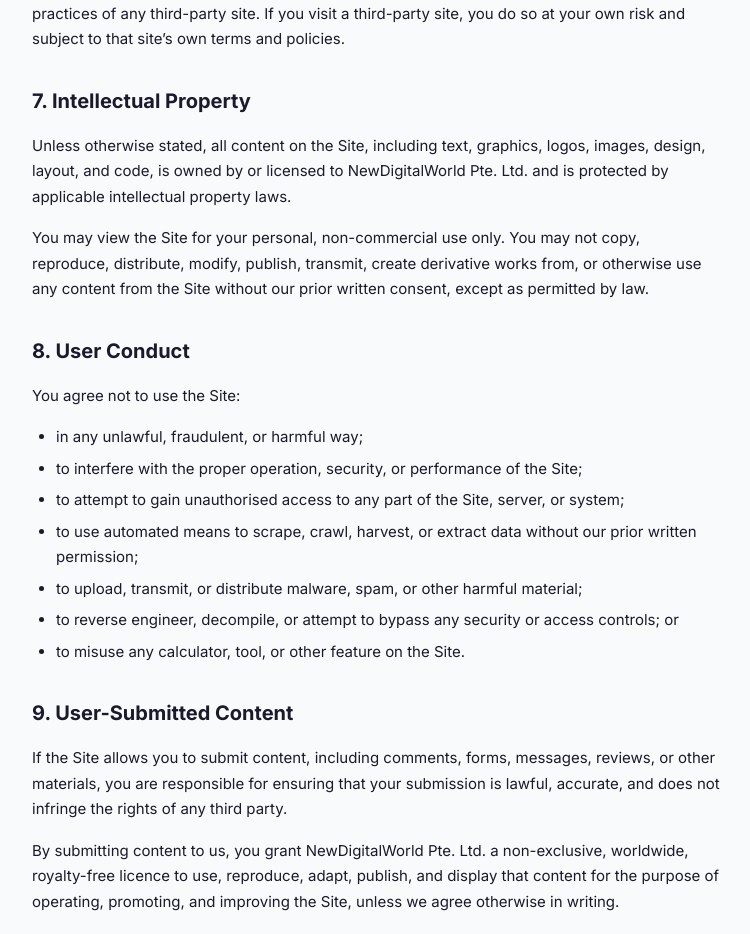
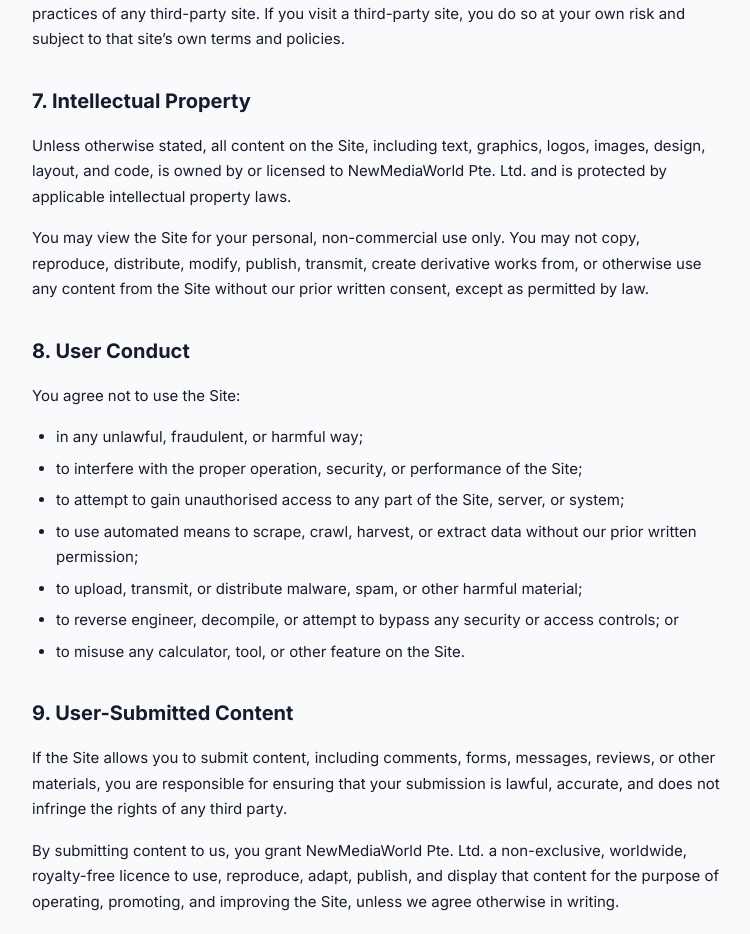
Before and after one commit to dubaiexpat/expatautoadviser, a React (Vite) app: page /terms in a window 1280 px wide. Shown: the part 1660-2594 px from the top of the page, without its empty margins (384-1134 px from the left). Built offline with nearby package versions, Linux system fonts and the light colour scheme; a web font is replaced by a local one.

Commit message:
Rebrand legal pages from NewDigitalWorld to NewMediaWorld Pte. Ltd.
Update company name across Terms, Privacy, Cookies, and Affiliate
Disclosure pages to reflect the new trading name.

Co-Authored-By: Claude Opus 4.6 <noreply@anthropic.com>

```diff
--- a/src/pages/legal/AffiliateDisclosure.jsx
+++ b/src/pages/legal/AffiliateDisclosure.jsx
@@ -59,7 +59,7 @@ export default function AffiliateDisclosure() {
           If you have any questions about this disclosure or our affiliate relationships, please contact us at:
         </p>
         <p style={s.p}>
-          NewDigitalWorld Pte. Ltd.<br />
+          NewMediaWorld Pte. Ltd.<br />
           Email: <a href="mailto:partnerships@expatautoadviser.com" style={{ color: '#e63946' }}>partnerships@expatautoadviser.com</a>
         </p>
       </div>
--- a/src/pages/legal/Cookies.jsx
+++ b/src/pages/legal/Cookies.jsx
@@ -31,7 +31,7 @@ export default function Cookies() {
 
         <h2 style={s.h2}>2. Who We Are</h2>
         <p style={s.p}>
-          ExpatAutoAdviser (<a href="https://www.expatautoadviser.com" style={{ color: '#e63946' }}>www.expatautoadviser.com</a>) is operated by NewDigitalWorld Pte. Ltd., a company incorporated in Singapore.
+          ExpatAutoAdviser (<a href="https://www.expatautoadviser.com" style={{ color: '#e63946' }}>www.expatautoadviser.com</a>) is operated by NewMediaWorld Pte. Ltd., a company incorporated in Singapore.
         </p>
 
         <h2 style={s.h2}>3. How We Use Cookies</h2>
@@ -118,7 +118,7 @@ export default function Cookies() {
           If you have questions about this Cookie Policy or wish to exercise your data rights, please contact us at:
         </p>
         <p style={s.p}>
-          NewDigitalWorld Pte. Ltd.<br />
+          NewMediaWorld Pte. Ltd.<br />
           Email: <a href="mailto:partnerships@expatautoadviser.com" style={{ color: '#e63946' }}>partnerships@expatautoadviser.com</a>
         </p>
         <p style={s.p}>
--- a/src/pages/legal/Privacy.jsx
+++ b/src/pages/legal/Privacy.jsx
@@ -28,7 +28,7 @@ export default function Privacy() {
 
         <h2 style={s.h2}>1. Who We Are</h2>
         <p style={s.p}>
-          ExpatAutoAdviser is operated by <strong>NewDigitalWorld Pte. Ltd.</strong>, a company incorporated in Singapore.
+          ExpatAutoAdviser is operated by <strong>NewMediaWorld Pte. Ltd.</strong>, a company incorporated in Singapore.
         </p>
         <table style={s.table}>
           <tbody>
@@ -36,7 +36,7 @@ export default function Privacy() {
           </tbody>
         </table>
         <p style={s.p}>
-          For the purposes of the PDPA and PDPO, NewDigitalWorld Pte. Ltd. is the organisation responsible for the collection, use, and disclosure of your personal data through this site.
+          For the purposes of the PDPA and PDPO, NewMediaWorld Pte. Ltd. is the organisation responsible for the collection, use, and disclosure of your personal data through this site.
         </p>
 
         <h2 style={s.h2}>2. What Personal Data We Collect</h2>
--- a/src/pages/legal/Terms.jsx
+++ b/src/pages/legal/Terms.jsx
@@ -18,7 +18,7 @@ export default function Terms() {
         <p style={s.date}>Last updated: 4 April 2026</p>
 
         <p style={s.p}>
-          These Terms of Use apply to the website <a href="https://www.expatautoadviser.com" style={{ color: '#e63946' }}>www.expatautoadviser.com</a> (the &ldquo;Site&rdquo;), which is operated by NewDigitalWorld Pte. Ltd., a company incorporated in Singapore.
+          These Terms of Use apply to the website <a href="https://www.expatautoadviser.com" style={{ color: '#e63946' }}>www.expatautoadviser.com</a> (the &ldquo;Site&rdquo;), which is operated by NewMediaWorld Pte. Ltd., a company incorporated in Singapore.
         </p>
         <p style={s.p}>
           By accessing or using the Site, you agree to be bound by these Terms of Use. If you do not agree to these Terms, you should not use the Site.
@@ -80,7 +80,7 @@ export default function Terms() {
 
         <h2 style={s.h2}>7. Intellectual Property</h2>
         <p style={s.p}>
-          Unless otherwise stated, all content on the Site, including text, graphics, logos, images, design, layout, and code, is owned by or licensed to NewDigitalWorld Pte. Ltd. and is protected by applicable intellectual property laws.
+          Unless otherwise stated, all content on the Site, including text, graphics, logos, images, design, layout, and code, is owned by or licensed to NewMediaWorld Pte. Ltd. and is protected by applicable intellectual property laws.
         </p>
         <p style={s.p}>
           You may view the Site for your personal, non-commercial use only. You may not copy, reproduce, distribute, modify, publish, transmit, create derivative works from, or otherwise use any content from the Site without our prior written consent, except as permitted by law.
@@ -103,7 +103,7 @@ export default function Terms() {
           If the Site allows you to submit content, including comments, forms, messages, reviews, or other materials, you are responsible for ensuring that your submission is lawful, accurate, and does not infringe the rights of any third party.
         </p>
         <p style={s.p}>
-          By submitting content to us, you grant NewDigitalWorld Pte. Ltd. a non-exclusive, worldwide, royalty-free licence to use, reproduce, adapt, publish, and display that content for the purpose of operating, promoting, and improving the Site, unless we agree otherwise in writing.
+          By submitting content to us, you grant NewMediaWorld Pte. Ltd. a non-exclusive, worldwide, royalty-free licence to use, reproduce, adapt, publish, and display that content for the purpose of operating, promoting, and improving the Site, unless we agree otherwise in writing.
         </p>
         <p style={s.p}>
           We reserve the right to review, remove, or refuse to publish any user-submitted content at our discretion.
@@ -129,7 +129,7 @@ export default function Terms() {
 
         <h2 style={s.h2}>13. Limitation of Liability</h2>
         <p style={s.p}>
-          To the fullest extent permitted by law, NewDigitalWorld Pte. Ltd., its directors, employees, contractors, and affiliates shall not be liable for any indirect, incidental, special, consequential, or punitive losses or damages arising out of or in connection with your use of, or inability to use, the Site.
+          To the fullest extent permitted by law, NewMediaWorld Pte. Ltd., its directors, employees, contractors, and affiliates shall not be liable for any indirect, incidental, special, consequential, or punitive losses or damages arising out of or in connection with your use of, or inability to use, the Site.
         </p>
         <p style={s.p}>
           This includes, without limitation, loss of profits, loss of revenue, loss of data, business interruption, and loss arising from reliance on information provided on the Site.
@@ -140,7 +140,7 @@ export default function Terms() {
 
         <h2 style={s.h2}>14. Indemnity</h2>
         <p style={s.p}>
-          To the fullest extent permitted by law, you agree to indemnify and hold harmless NewDigitalWorld Pte. Ltd. and its directors, employees, contractors, and affiliates from and against any claims, liabilities, losses, damages, costs, and expenses arising out of or relating to:
+          To the fullest extent permitted by law, you agree to indemnify and hold harmless NewMediaWorld Pte. Ltd. and its directors, employees, contractors, and affiliates from and against any claims, liabilities, losses, damages, costs, and expenses arising out of or relating to:
         </p>
         <ul style={s.ul}>
           <li style={s.li}>your misuse of the Site;</li>
@@ -171,7 +171,7 @@ export default function Terms() {
         <h2 style={s.h2}>19. Contact</h2>
         <p style={s.p}>If you have any questions about these Terms of Use, please contact us at:</p>
         <p style={s.p}>
-          NewDigitalWorld Pte. Ltd.<br />
+          NewMediaWorld Pte. Ltd.<br />
           Email: <a href="mailto:partnerships@expatautoadviser.com" style={{ color: '#e63946' }}>partnerships@expatautoadviser.com</a>
         </p>
       </div>
```
